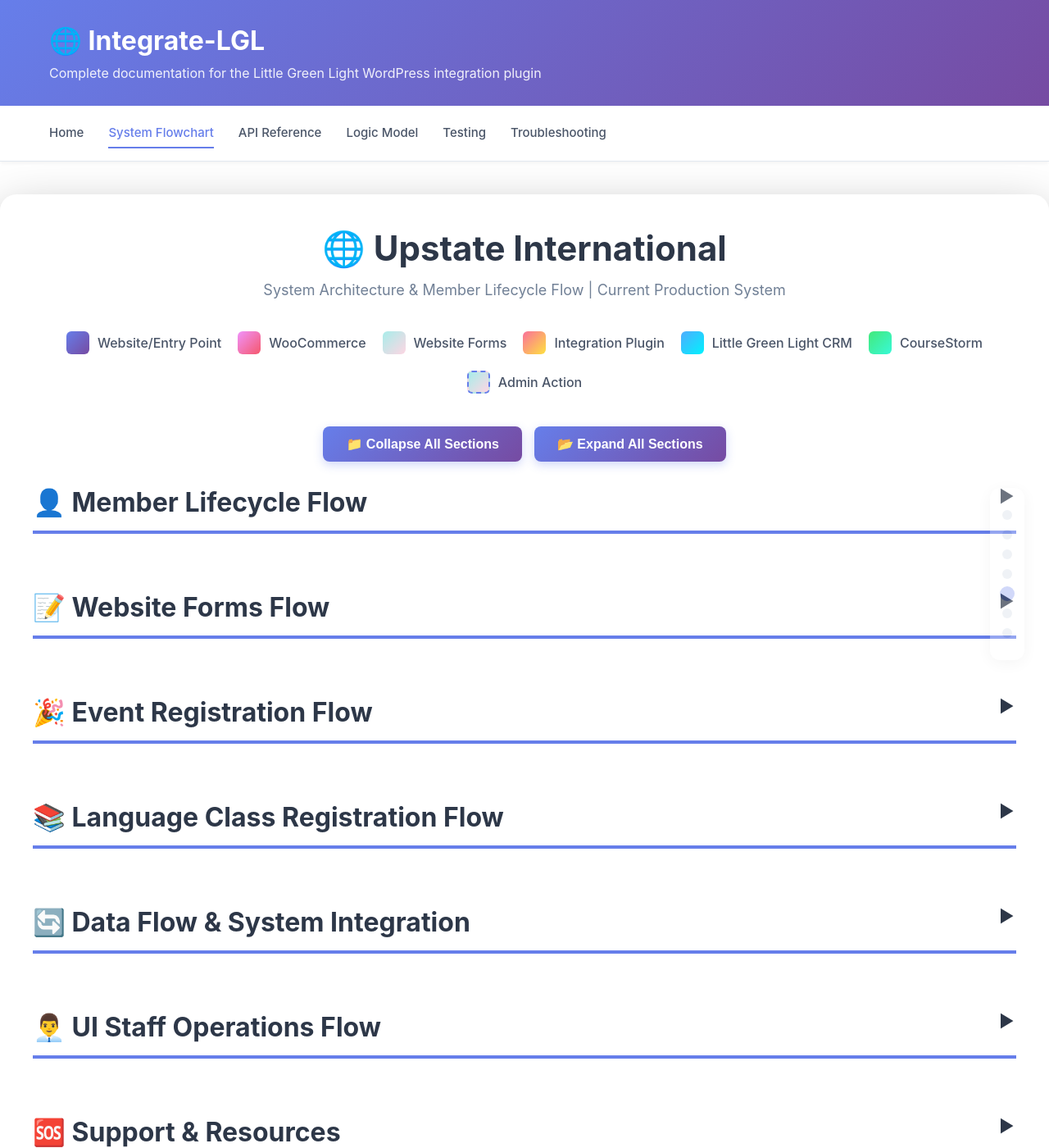
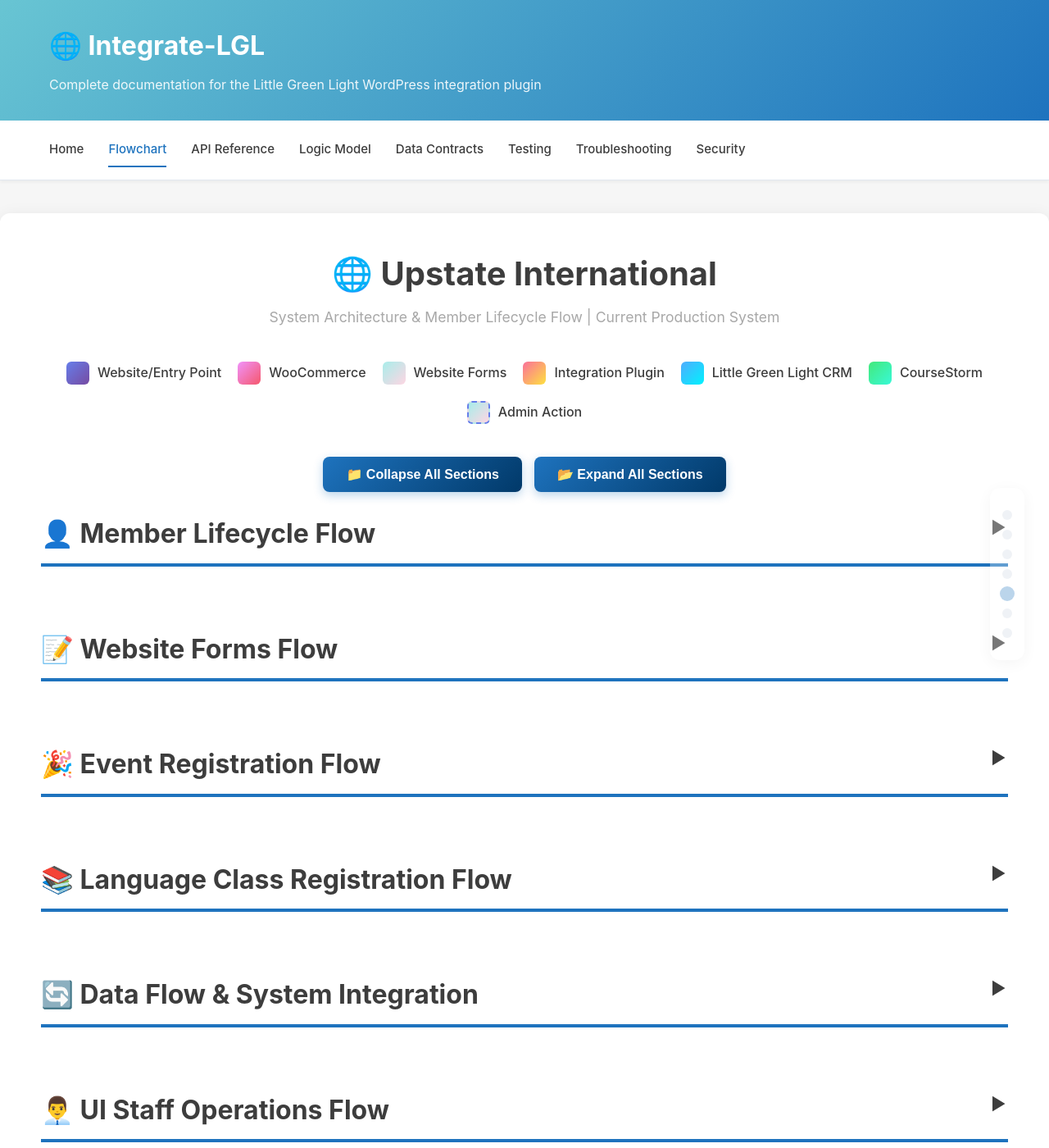
Before and after one commit to askinne2/Little-Green-Light-Integration, a Jekyll site: the page built from docs/flowchart.html, in a window 1280 px wide and 1400 px high. Shown: the whole window at 82% size. Built offline with Jekyll 4.4.1, drawn with Linux system fonts in a browser that asks for light colours.

Commit message:
themes.... :)

```diff
--- a/docs/_layouts/flowchart.html
+++ b/docs/_layouts/flowchart.html
@@ -15,11 +15,30 @@
             font-family: -apple-system, BlinkMacSystemFont, 'Segoe UI', 'Roboto', 'Oxygen', 'Ubuntu', 'Cantarell', sans-serif;
             padding: 0;
             min-height: 100vh;
+            background: var(--bg);
+            color: var(--text);
+            line-height: 1.6;
+        }
+
+        /* WordPress Theme Colors */
+        :root {
+            --primary: #68C5D3;
+            --primary-dark: #013969;
+            --accent: #8DCAD3;
+            --secondary: #3D3D3D;
+            --button-primary: #1E73BE;
+            --button-hover: #013969;
+            --text: #5D5D5D;
+            --text-light: #3D3D3D;
+            --text-muted: #A8A8A8;
+            --bg: #F6F6F6;
+            --bg-white: #FFFFFF;
+            --border: #D8D8D8;
         }
 
         /* Header and Navigation Styles */
         .header {
-            background: linear-gradient(135deg, #667eea 0%, #764ba2 100%);
+            background: linear-gradient(135deg, var(--primary) 0%, var(--button-primary) 100%);
             color: white;
             padding: 30px 0;
             box-shadow: 0 4px 12px rgba(0,0,0,0.1);
@@ -66,7 +85,7 @@
         }
 
         .nav-links a {
-            color: #4a5568;
+            color: var(--text-light);
             text-decoration: none;
             font-weight: 500;
             font-size: 15px;
@@ -77,32 +96,35 @@
 
         .nav-links a:hover,
         .nav-links a.active {
-            color: #667eea;
-            border-bottom-color: #667eea;
+            color: var(--button-primary);
+            border-bottom-color: var(--button-primary);
         }
 
         .container {
             max-width: 1400px;
             margin: 40px auto;
-            background: white;
-            border-radius: 20px;
-            padding: 40px;
-            box-shadow: 0 20px 60px rgba(0,0,0,0.3);
+            background: var(--bg-white);
+            border-radius: 12px;
+            padding: 50px;
+            box-shadow: 0 4px 20px rgba(0,0,0,0.08);
+            line-height: 1.7;
         }
 
         .container h1 {
             text-align: center;
-            color: #2d3748;
+            color: var(--secondary);
             margin-bottom: 15px;
-            font-size: 42px;
+            font-size: 2.5rem;
             font-weight: 700;
+            line-height: 1.2;
         }
 
         .subtitle {
             text-align: center;
-            color: #718096;
+            color: var(--text-muted);
             margin-bottom: 40px;
-            font-size: 18px;
+            font-size: 1.1rem;
+            line-height: 1.6;
         }
 
         .legend {
@@ -118,7 +140,7 @@
             align-items: center;
             gap: 10px;
             font-size: 16px;
-            color: #4a5568;
+            color: var(--text-light);
             font-weight: 500;
         }
 
@@ -136,13 +158,14 @@
         /* System Boxes */
         .system-box {
             position: relative;
-            padding: 28px;
+            padding: 32px;
             border-radius: 12px;
             box-shadow: 0 4px 12px rgba(0,0,0,0.1);
             transition: all 0.4s cubic-bezier(0.4, 0, 0.2, 1);
             cursor: pointer;
-            margin: 25px auto;
-            max-width: 380px;
+            margin: 30px auto;
+            max-width: 400px;
+            line-height: 1.7;
         }
 
         .system-box:hover {
@@ -151,96 +174,77 @@
         }
 
         .system-box h3 {
-            font-size: 24px;
-            margin-bottom: 12px;
+            font-size: 1.5rem;
+            margin-bottom: 16px;
             display: flex;
             align-items: center;
             gap: 10px;
             font-weight: 700;
+            line-height: 1.3;
         }
 
         .system-box p {
             font-size: 16px;
-            line-height: 1.6;
-            color: #4a5568;
+            line-height: 1.7;
+            color: rgba(255,255,255,0.95);
         }
 
         .system-box small {
             display: block;
             margin-top: 12px;
             font-size: 14px;
-            color: #718096;
+            color: rgba(255,255,255,0.85);
             font-style: italic;
-            line-height: 1.5;
+            line-height: 1.6;
         }
 
-        /* Color coding */
+        /* Color coding - Using WordPress theme colors */
         .entry-point {
-            background: linear-gradient(135deg, #667eea 0%, #764ba2 100%);
+            background: linear-gradient(135deg, var(--primary) 0%, var(--button-primary) 100%);
             color: white;
         }
 
-        .entry-point p,
-        .entry-point small {
-            color: rgba(255,255,255,0.9);
-        }
-
         .payment-system {
-            background: linear-gradient(135deg, #f093fb 0%, #f5576c 100%);
+            background: linear-gradient(135deg, var(--accent) 0%, var(--primary) 100%);
             color: white;
         }
 
-        .payment-system p,
-        .payment-system small {
-            color: rgba(255,255,255,0.9);
-        }
-
         .integration-layer {
-            background: linear-gradient(135deg, #fa709a 0%, #fee140 100%);
+            background: linear-gradient(135deg, var(--button-primary) 0%, var(--primary-dark) 100%);
             color: white;
         }
 
-        .integration-layer p,
-        .integration-layer small {
-            color: rgba(255,255,255,0.9);
-        }
-
         .crm-system {
-            background: linear-gradient(135deg, #4facfe 0%, #00f2fe 100%);
+            background: linear-gradient(135deg, var(--primary) 0%, var(--accent) 100%);
             color: white;
         }
 
-        .crm-system p,
-        .crm-system small {
-            color: rgba(255,255,255,0.9);
-        }
-
         .registration-system {
-            background: linear-gradient(135deg, #43e97b 0%, #38f9d7 100%);
+            background: linear-gradient(135deg, var(--accent) 0%, var(--primary) 100%);
             color: white;
         }
 
-        .registration-system p,
-        .registration-system small {
-            color: rgba(255,255,255,0.9);
-        }
-
         .form-system {
-            background: linear-gradient(135deg, #a8edea 0%, #fed6e3 100%);
-            color: #2d3748;
+            background: var(--bg-white);
+            color: var(--text-light);
+            border: 2px solid var(--border);
         }
 
         .admin-action {
-            background: linear-gradient(135deg, #a8edea 0%, #fed6e3 100%);
-            color: #2d3748;
-            border: 2px dashed #667eea;
+            background: var(--bg);
+            color: var(--text-light);
+            border: 2px dashed var(--button-primary);
         }
 
         /* Flow sections */
         .flow-section {
-            margin-bottom: 70px;
+            margin-bottom: 80px;
             opacity: 0;
             animation: fadeInUp 0.8s ease forwards;
+        }
+
+        .flow-section:last-child {
+            margin-bottom: 40px;
         }
 
         @keyframes fadeInUp {
@@ -263,19 +267,20 @@
         .flow-section:nth-child(7) { animation-delay: 0.7s; }
 
         .flow-section h2 {
-            color: #2d3748;
+            color: var(--secondary);
             margin-bottom: 35px;
             padding-bottom: 15px;
-            border-bottom: 4px solid #667eea;
-            font-size: 32px;
+            border-bottom: 4px solid var(--button-primary);
+            font-size: 2rem;
             font-weight: 700;
             cursor: pointer;
             position: relative;
             transition: all 0.3s ease;
+            line-height: 1.3;
         }
 
         .flow-section h2:hover {
-            color: #667eea;
+            color: var(--button-primary);
             padding-left: 10px;
         }
 
@@ -300,29 +305,29 @@
             justify-content: center;
             align-items: center;
             gap: 40px;
-            margin: 30px 0;
+            margin: 40px 0;
             flex-wrap: wrap;
         }
 
         /* Arrows */
         .arrow {
             font-size: 36px;
-            color: #667eea;
+            color: var(--button-primary);
             font-weight: bold;
         }
 
         .arrow-down {
             text-align: center;
             font-size: 36px;
-            color: #667eea;
+            color: var(--button-primary);
             margin: 10px 0;
         }
 
         /* Tags and badges */
         .tag {
             display: inline-block;
-            background: rgba(102, 126, 234, 0.2);
-            color: #667eea;
+            background: rgba(30, 115, 190, 0.15);
+            color: var(--button-primary);
             padding: 6px 16px;
             border-radius: 20px;
             font-size: 14px;
@@ -332,7 +337,7 @@
         }
 
         .tag:hover {
-            background: rgba(102, 126, 234, 0.3);
+            background: rgba(30, 115, 190, 0.25);
             transform: scale(1.05);
         }
 
@@ -342,13 +347,14 @@
 
         /* Callout boxes */
         .callout {
-            background: #f7fafc;
-            border-left: 6px solid #667eea;
-            padding: 20px 24px;
-            margin: 25px 0;
+            background: var(--bg);
+            border-left: 6px solid var(--button-primary);
+            padding: 24px 28px;
+            margin: 30px 0;
             border-radius: 8px;
             transition: all 0.3s ease;
             box-shadow: 0 2px 8px rgba(0,0,0,0.05);
+            line-height: 1.7;
         }
 
         .callout:hover {
@@ -357,16 +363,22 @@
         }
 
         .callout h4 {
-            color: #2d3748;
+            color: var(--secondary);
             margin-bottom: 12px;
-            font-size: 20px;
+            font-size: 1.3rem;
             font-weight: 700;
+            line-height: 1.4;
         }
 
         .callout p {
-            color: #4a5568;
+            color: var(--text-light);
             font-size: 16px;
             line-height: 1.7;
+            margin-bottom: 10px;
+        }
+
+        .callout p:last-child {
+            margin-bottom: 0;
         }
 
         /* Timeline steps */
@@ -387,7 +399,7 @@
         }
 
         .timeline-number {
-            background: #667eea;
+            background: var(--button-primary);
             color: white;
             width: 48px;
             height: 48px;
@@ -398,13 +410,13 @@
             font-weight: bold;
             flex-shrink: 0;
             font-size: 20px;
-            box-shadow: 0 4px 12px rgba(102, 126, 234, 0.3);
+            box-shadow: 0 4px 12px rgba(30, 115, 190, 0.3);
             transition: all 0.3s ease;
         }
 
         .timeline-step:hover .timeline-number {
             transform: scale(1.1);
-            box-shadow: 0 6px 16px rgba(102, 126, 234, 0.4);
+            box-shadow: 0 6px 16px rgba(30, 115, 190, 0.4);
         }
 
         .timeline-content {
@@ -412,16 +424,17 @@
         }
 
         .timeline-content h4 {
-            color: #2d3748;
+            color: var(--secondary);
             margin-bottom: 8px;
-            font-size: 20px;
+            font-size: 1.3rem;
             font-weight: 700;
+            line-height: 1.4;
         }
 
         .timeline-content p {
-            color: #4a5568;
+            color: var(--text-light);
             font-size: 16px;
-            line-height: 1.6;
+            line-height: 1.7;
         }
 
         /* Responsive */
@@ -498,7 +511,7 @@
         .control-btn:focus,
         .quick-nav-item:focus,
         .flow-section h2:focus {
-            outline: 3px solid #667eea;
+            outline: 3px solid var(--button-primary);
             outline-offset: 3px;
         }
 
@@ -517,7 +530,7 @@
             left: 0;
             width: 0%;
             height: 5px;
-            background: linear-gradient(90deg, #667eea 0%, #764ba2 100%);
+            background: linear-gradient(90deg, var(--primary) 0%, var(--button-primary) 100%);
             z-index: 10000;
             transition: width 0.1s ease;
         }
@@ -552,12 +565,12 @@
         }
 
         .quick-nav-item.active {
-            background: #667eea;
+            background: var(--button-primary);
             transform: scale(1.5);
         }
 
         .quick-nav-item:hover {
-            background: #667eea;
+            background: var(--button-primary);
             transform: scale(1.3);
         }
 
@@ -571,7 +584,7 @@
         }
 
         .control-btn {
-            background: linear-gradient(135deg, #667eea 0%, #764ba2 100%);
+            background: linear-gradient(135deg, var(--button-primary) 0%, var(--primary-dark) 100%);
             color: white;
             border: none;
             padding: 12px 28px;
@@ -580,12 +593,13 @@
             font-weight: 600;
             cursor: pointer;
             transition: all 0.3s ease;
-            box-shadow: 0 4px 12px rgba(102, 126, 234, 0.3);
+            box-shadow: 0 4px 12px rgba(30, 115, 190, 0.3);
         }
 
         .control-btn:hover {
+            background: var(--button-hover);
             transform: translateY(-3px);
-            box-shadow: 0 6px 20px rgba(102, 126, 234, 0.4);
+            box-shadow: 0 6px 20px rgba(30, 115, 190, 0.4);
         }
 
         .control-btn:active {
@@ -625,15 +639,19 @@
         <div class="nav-content">
             <div class="nav-links">
                 <a href="{% if site.baseurl == '' %}/{% else %}{{ site.baseurl }}/{% endif %}" {% if page.url == '/' %}class="active"{% endif %}>Home</a>
-                <a href="{% if site.baseurl == '' %}/flowchart.html{% else %}{{ site.baseurl }}/flowchart.html{% endif %}" {% if page.url == '/flowchart.html' %}class="active"{% endif %}>System Flowchart</a>
-                {% assign api_ref = site.pages | where_exp: "p", "p.path contains 'API-REFERENCE.md'" | first %}
+                <a href="{% if site.baseurl == '' %}/flowchart.html{% else %}{{ site.baseurl }}/flowchart.html{% endif %}" {% if page.url == '/flowchart.html' %}class="active"{% endif %}>Flowchart</a>
+                {% assign api_ref = site.pages | where: "path", "reference-documentation/API-REFERENCE.md" | first %}
                 {% if api_ref %}<a href="{{ api_ref.url | relative_url }}" {% if page.url == api_ref.url %}class="active"{% endif %}>API Reference</a>{% endif %}
-                {% assign logic_model = site.pages | where_exp: "p", "p.path contains 'lgl-api-logic-model.md'" | first %}
+                {% assign logic_model = site.pages | where: "path", "reference-documentation/lgl-api-logic-model.md" | first %}
                 {% if logic_model %}<a href="{{ logic_model.url | relative_url }}" {% if page.url == logic_model.url %}class="active"{% endif %}>Logic Model</a>{% endif %}
-                {% assign manual_testing = site.pages | where_exp: "p", "p.path contains 'MANUAL-TESTING-GUIDE.md'" | first %}
+                {% assign data_contracts = site.pages | where: "path", "reference-documentation/data-contracts.md" | first %}
+                {% if data_contracts %}<a href="{{ data_contracts.url | relative_url }}" {% if page.url == data_contracts.url %}class="active"{% endif %}>Data Contracts</a>{% endif %}
+                {% assign manual_testing = site.pages | where: "path", "testing-troubleshooting/MANUAL-TESTING-GUIDE.md" | first %}
                 {% if manual_testing %}<a href="{{ manual_testing.url | relative_url }}" {% if page.url == manual_testing.url %}class="active"{% endif %}>Testing</a>{% endif %}
-                {% assign troubleshooting = site.pages | where_exp: "p", "p.path contains 'TROUBLESHOOTING.md'" | first %}
+                {% assign troubleshooting = site.pages | where: "path", "testing-troubleshooting/TROUBLESHOOTING.md" | first %}
                 {% if troubleshooting %}<a href="{{ troubleshooting.url | relative_url }}" {% if page.url == troubleshooting.url %}class="active"{% endif %}>Troubleshooting</a>{% endif %}
+                {% assign security = site.pages | where: "path", "security-audits/SECURITY.md" | first %}
+                {% if security %}<a href="{{ security.url | relative_url }}" {% if page.url == security.url %}class="active"{% endif %}>Security</a>{% endif %}
             </div>
         </div>
     </nav>
```
Also changed, not shown: docs/_layouts/default.html (+14 -10 lines).
